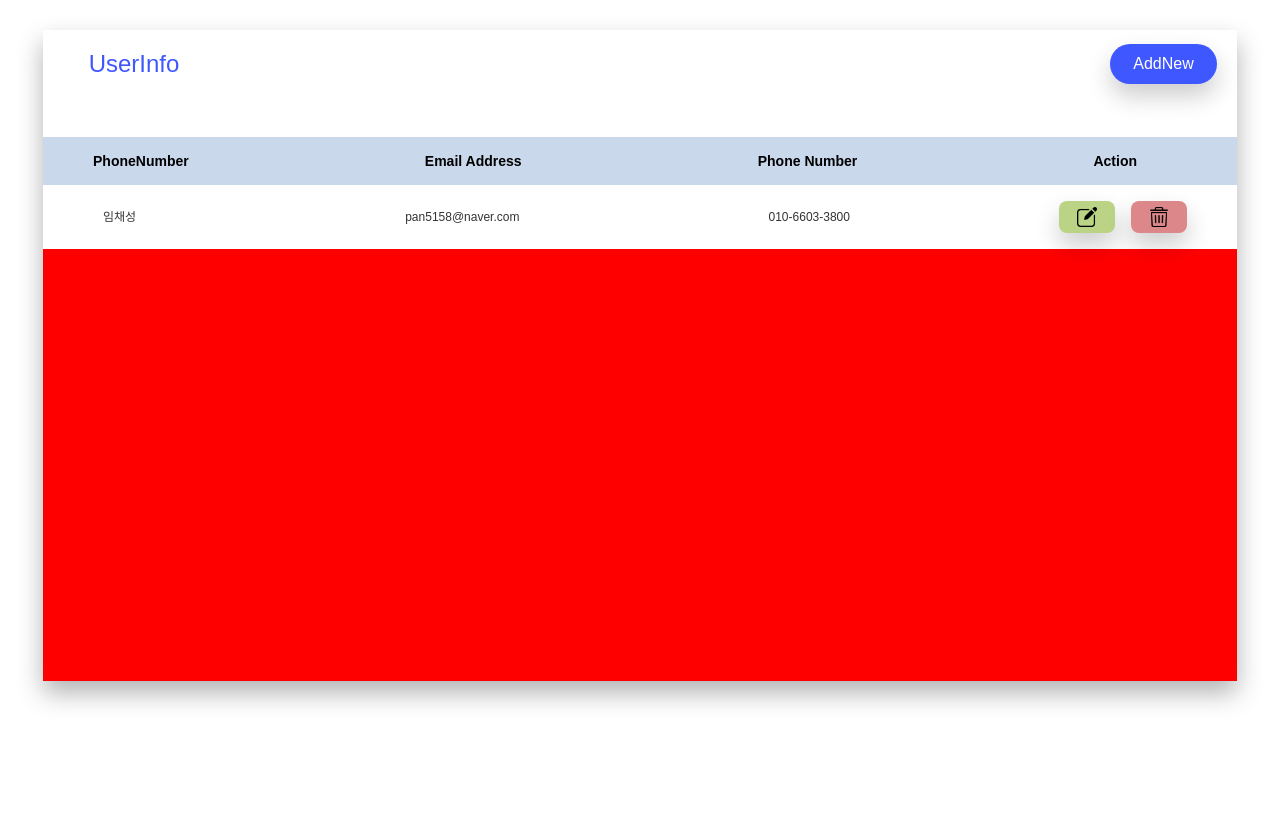
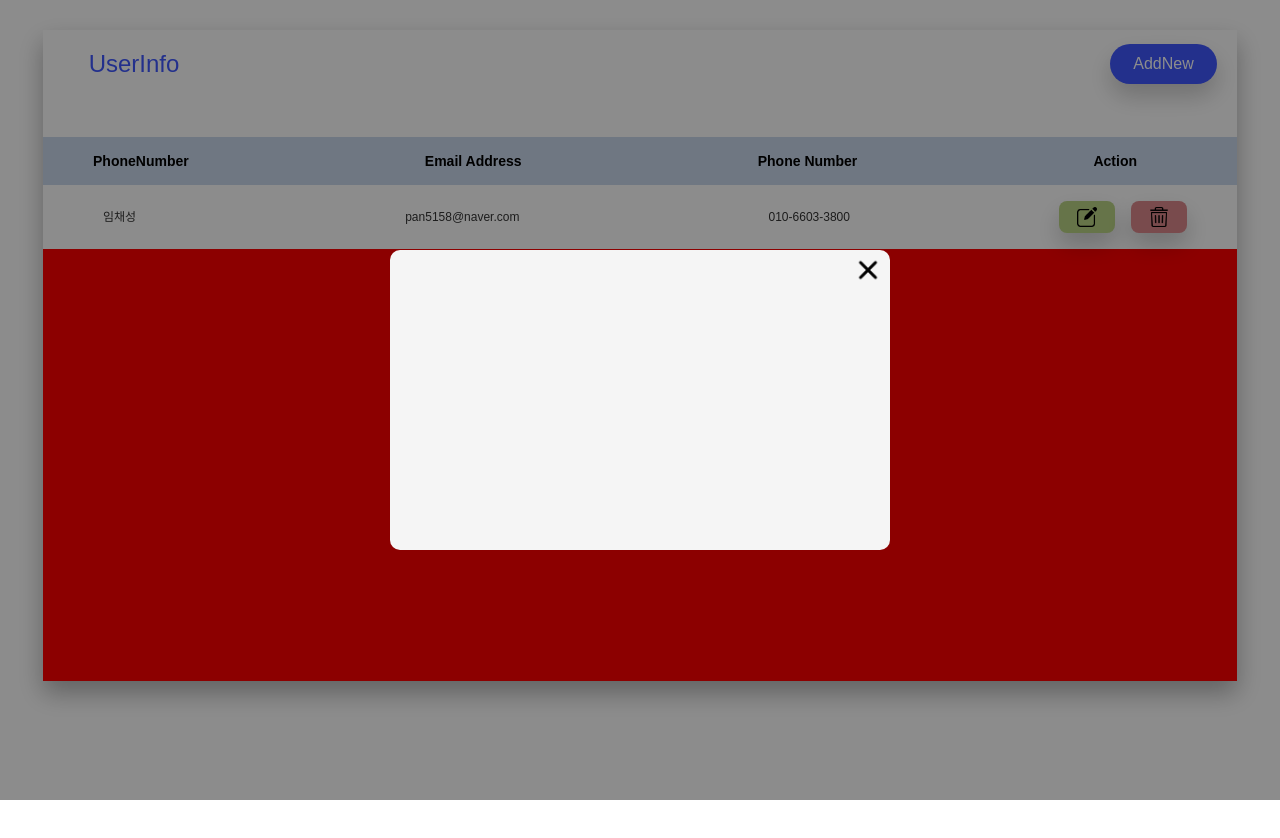
Before and after one commit to pan6603/board_front, a React app: page / in a window 1280 px wide. Both pictures are taken after a click on the element 1086 px from the left and 217 px from the top of the page. Shown: the top 838 px of the page. Built offline with nearby package versions, Linux system fonts and the light colour scheme; the HTML template or start-up script is replaced by a standard one.

Commit message:
edit 버튼 클릭시 팝업 호출

```diff
--- a/src/pages/accout/list/AccoutList.tsx
+++ b/src/pages/accout/list/AccoutList.tsx
@@ -17,21 +17,24 @@ import {
     DeleteButton,
     ActionIcon,
     Overlay,
-    UserCreateContainer,
+    EditUser,
     DeleteUser,
     DeleteUserDiv,
     ModalActions,
     DeleteBtn,
-    CanCelBtn
+    CanCelBtn,
+    CloseIconDiv,
+    CloseIcon
 } from "../../../styles/pages/accout/list/AccoutList"
 import deleteImg from '../../../assets/delete.png';
 import editImg from '../../../assets/edit.png'
+import closeImg from '../../../assets/close.png'
 import { useState, useEffect } from "react";
 
 export default function AccoutList() {
     const [isOpen, setIsOpen] = useState(false);
     const [isDeleteOpen, setIsDeleteOpen] = useState(false);
-    const create_user = () => {
+    const edit_user = () => {
         console.log("유저 생성 함수 호출!");
         setIsOpen(true);
     };
@@ -43,6 +46,10 @@ export default function AccoutList() {
 
     const canCel = () => {
         setIsDeleteOpen(false);
+    }
+
+    const close = () => {
+        setIsOpen(false);
     }
 
 
@@ -64,7 +71,7 @@ export default function AccoutList() {
                 <UserInfo>
                     <UserInfoTitle>
                         <UserTitle>UserInfo</UserTitle>
-                        <AddNew onClick={create_user}>
+                        <AddNew>
                             <AddNewLink>AddNew</AddNewLink>
                         </AddNew>
                     </UserInfoTitle>
@@ -83,7 +90,7 @@ export default function AccoutList() {
                                 <TableCell>pan5158@naver.com</TableCell>
                                 <TableCell>010-6603-3800</TableCell>
                                 <ActionButton>
-                                    <EditButton>
+                                    <EditButton onClick={edit_user}>
                                         <ActionIcon src={editImg}></ActionIcon>
                                     </EditButton>
                                     <DeleteButton onClick={delete_user}>
@@ -101,7 +108,13 @@ export default function AccoutList() {
 
             {isOpen && <Overlay />}
 
-            {isOpen && <UserCreateContainer>ddd</UserCreateContainer>}
+            {isOpen &&
+                <EditUser>
+                    <CloseIconDiv>
+                        <CloseIcon src={closeImg} onClick={close}/>
+                    </CloseIconDiv>
+                </EditUser>
+            }
 
             {/* 삭제하기 */}
             {isDeleteOpen && <Overlay />}
--- a/src/styles/pages/accout/list/AccoutList.ts
+++ b/src/styles/pages/accout/list/AccoutList.ts
@@ -215,7 +215,7 @@ export const Overlay = styled.div`
 
 
 // AddNew 클릭시
-export const UserCreateContainer = styled.div`
+export const EditUser = styled.div`
     position: fixed;
     top: 50%;
     left: 50%;
@@ -228,6 +228,25 @@ export const UserCreateContainer = styled.div`
     border-radius: 10px;
 `;
 
+export const CloseIconDiv = styled.div`
+    max-width: 485px;
+    width: 100%;
+    height: 40px;
+    margin: 0 auto;
+    display: flex;
+    align-items: center;
+    justify-content: end;
+`
+
+export const CloseIcon = styled.img`
+    max-width: 30px;
+    width: 100%;
+    height: 30px;
+    cursor: pointer;
+`
+
+
+// Delete 클릭시
 export const DeleteUser = styled.div`
     position: fixed;
     top: 50%;
```
Also changed, not shown: src/assets/close.png (added).
